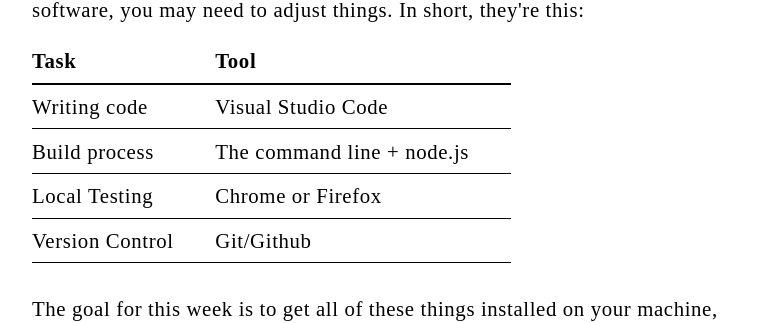
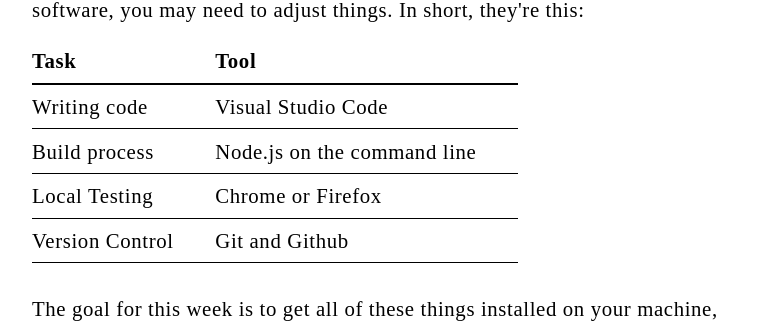
Before and after one commit to awesomephant/untitled-coding-workshop, an Eleventy site: page chapters/tools.md in a window 1280 px wide. Shown: the part 1559-1882 px from the top of the page, without its empty margins (248-1023 px from the left). Built offline with nearby package versions, Linux system fonts and the light colour scheme; Eleventy itself is replaced by a stand-in of ours; files that its build step writes are made by us from their sources; a web font is replaced by a local one.

Commit message:
Tweak wording

```diff
--- a/chapters/tools.md
+++ b/chapters/tools.md
@@ -36,9 +36,9 @@
 |Task|Tool|
 |----|----|
 |Writing code|Visual Studio Code|
-|Build process|The command line + node.js|
+|Build process|Node.js on the command line|
 |Local Testing|Chrome or Firefox|
-|Version Control|Git/Github|
+|Version Control|Git and Github|
 
 The goal for this week is to get all of these things installed on your machine, and to write, build, test, and upload a small program to verify that everything is working correctly.
 
```
